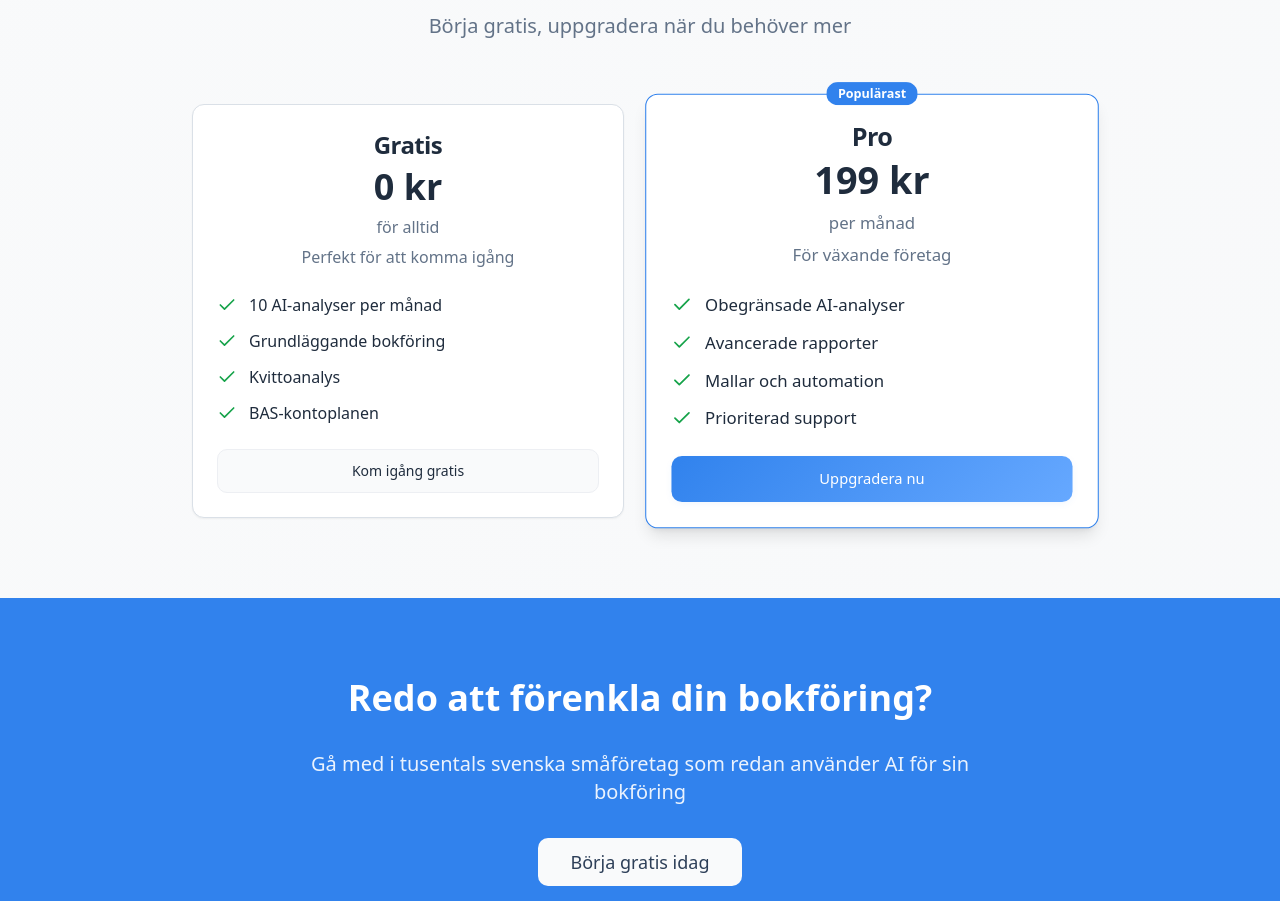
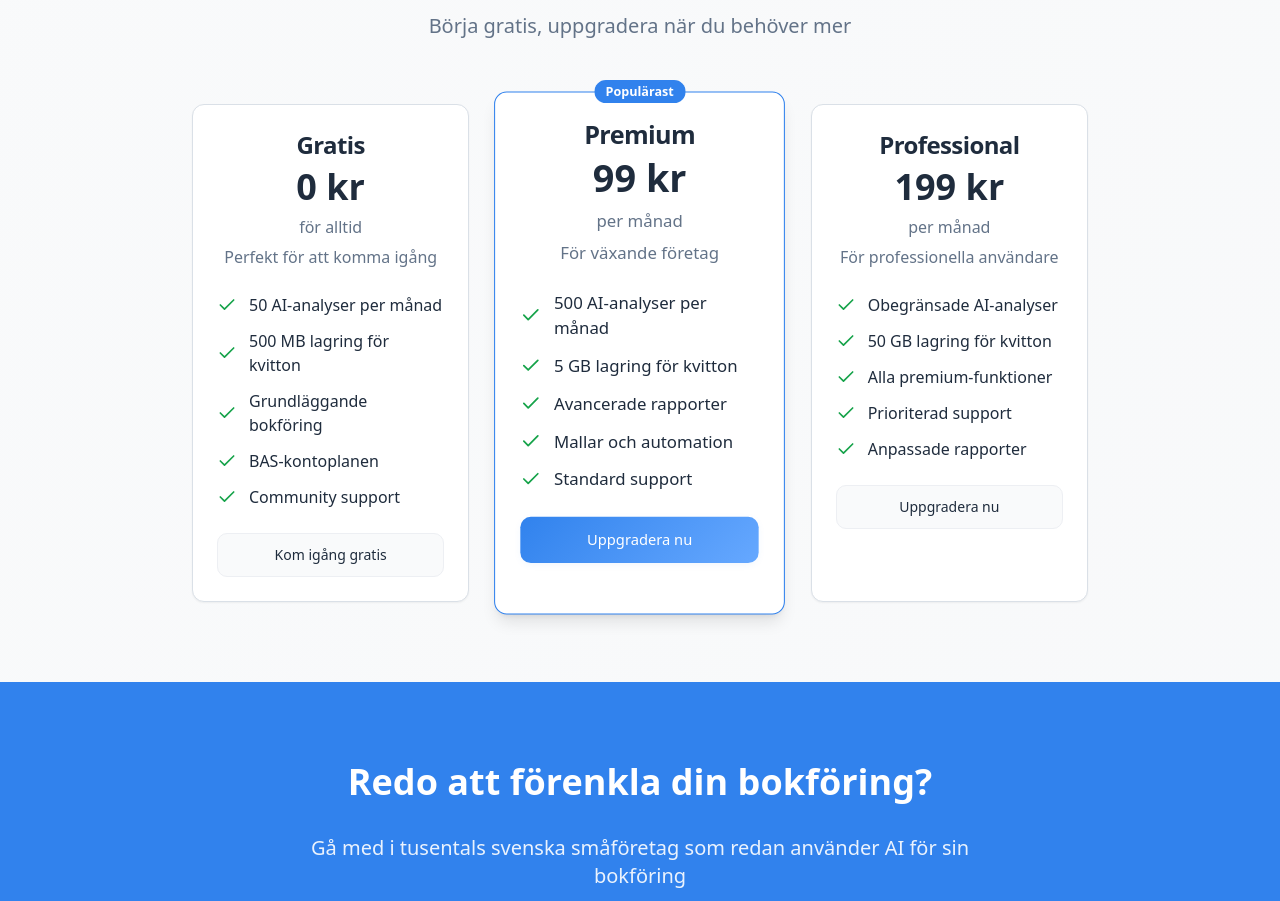
Before and after one commit to magnusfroste/airledger, a React (Vite) app: page / in a window 1280 px wide. Shown: the part 1279-2180 px from the top of the page. Built offline with nearby package versions, Linux system fonts and the light colour scheme.

Commit message:
Refine landing page plans
Adjust landing page plans based on app subscription information.

```diff
--- a/src/components/LandingPage.tsx
+++ b/src/components/LandingPage.tsx
@@ -37,24 +37,39 @@ const LandingPage = () => {
       period: "för alltid",
       description: "Perfekt för att komma igång",
       features: [
-        "10 AI-analyser per månad",
+        "50 AI-analyser per månad",
+        "500 MB lagring för kvitton",
         "Grundläggande bokföring",
-        "Kvittoanalys",
-        "BAS-kontoplanen"
+        "BAS-kontoplanen",
+        "Community support"
       ]
     },
     {
-      name: "Pro",
-      price: "199 kr",
+      name: "Premium",
+      price: "99 kr",
       period: "per månad",
       description: "För växande företag",
       features: [
-        "Obegränsade AI-analyser",
+        "500 AI-analyser per månad",
+        "5 GB lagring för kvitton",
         "Avancerade rapporter",
         "Mallar och automation",
-        "Prioriterad support"
+        "Standard support"
       ],
       popular: true
+    },
+    {
+      name: "Professional",
+      price: "199 kr",
+      period: "per månad",
+      description: "För professionella användare",
+      features: [
+        "Obegränsade AI-analyser",
+        "50 GB lagring för kvitton",
+        "Alla premium-funktioner",
+        "Prioriterad support",
+        "Anpassade rapporter"
+      ]
     }
   ];
 
@@ -183,7 +198,7 @@ const LandingPage = () => {
             </p>
           </div>
 
-          <div className="grid md:grid-cols-2 gap-8">
+          <div className="grid md:grid-cols-2 lg:grid-cols-3 gap-8 max-w-5xl mx-auto">
             {pricingPlans.map((plan, index) => (
               <Card key={index} className={`relative ${plan.popular ? 'border-primary shadow-lg scale-105' : ''}`}>
                 {plan.popular && (
```
